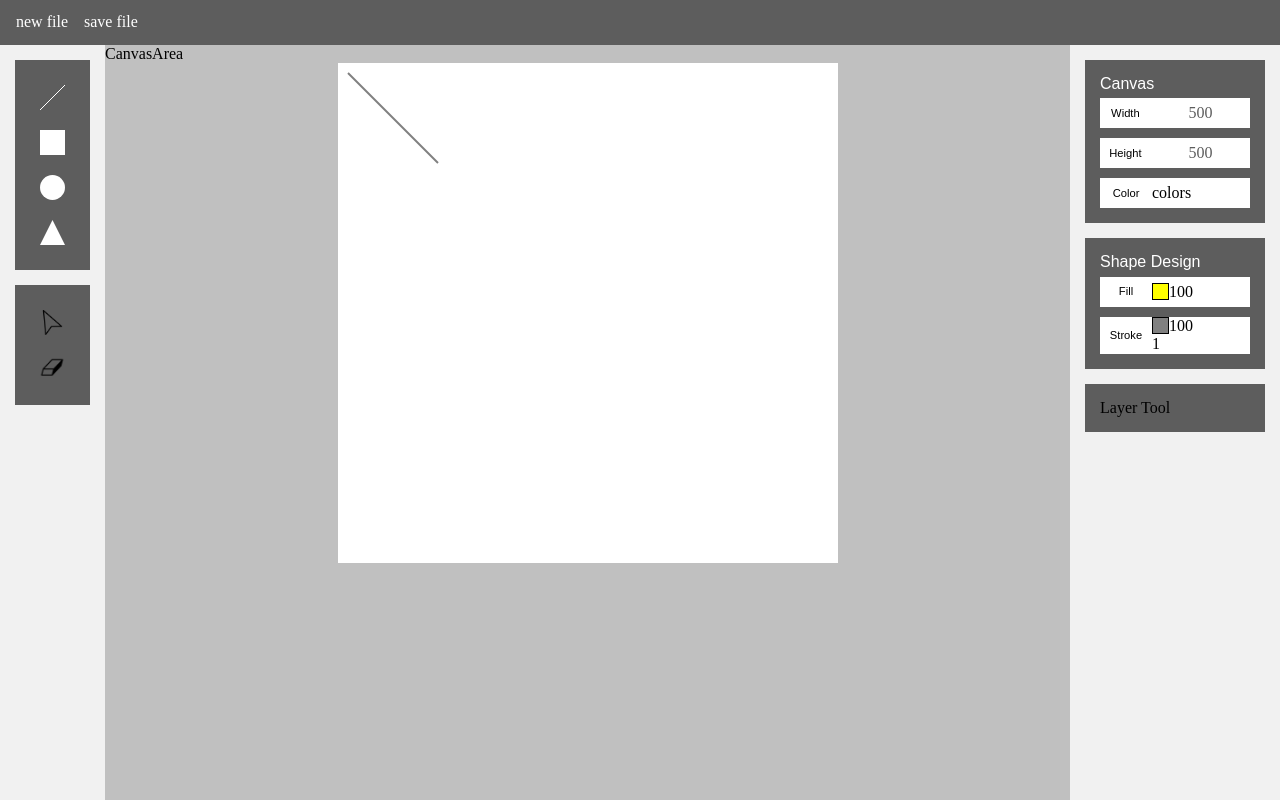
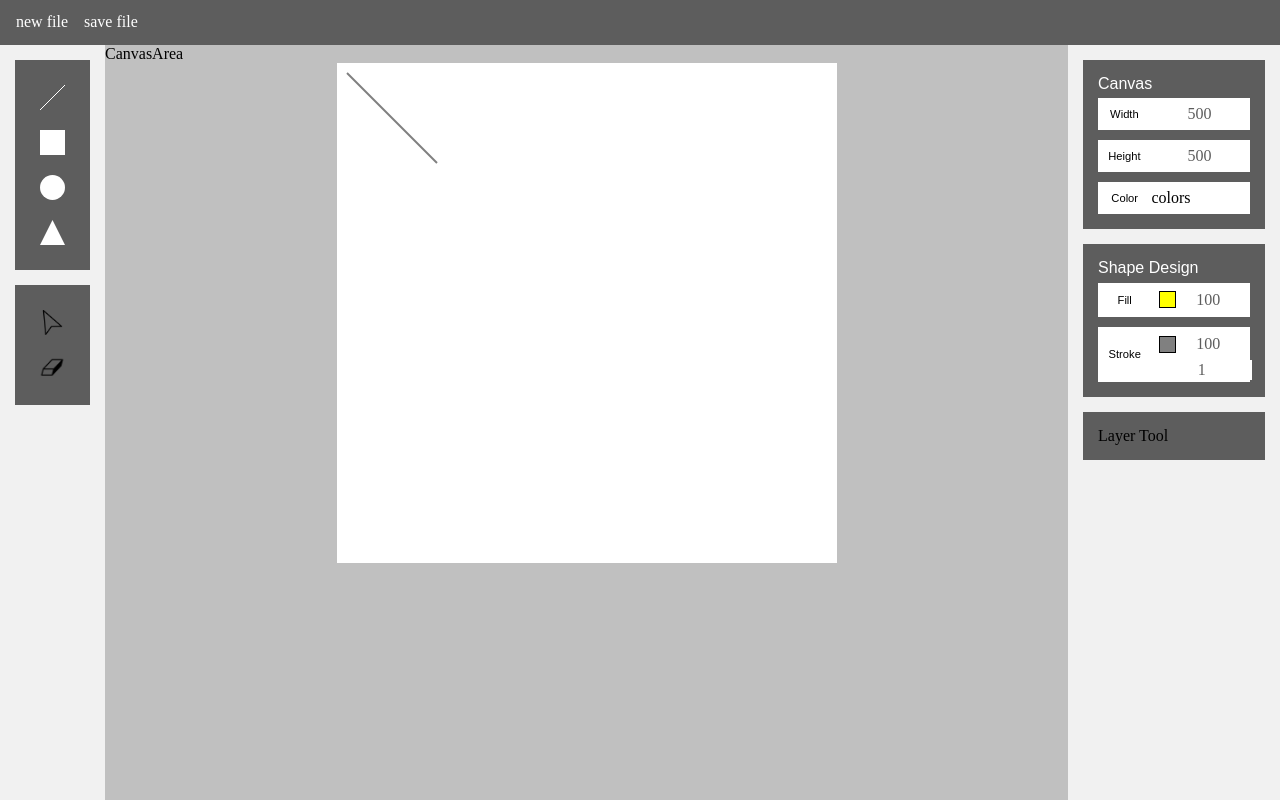
Before and after one commit to yyijoo/react-vector-drawingtool, a React (Create React App) app: page / in a window 1280 px wide. Built offline with nearby package versions, Linux system fonts and the light colour scheme.

Commit message:
refactor: Edit style in editShapeTool and Combine styled elements into one component

```diff
--- a/src/component/Boxes.js
+++ b/src/component/Boxes.js
@@ -41,6 +41,7 @@ export const ToolItem = styled.div`
   justify-content: center;
   margin-bottom: 10px;
   align-items: center;
+  border: white 1px solid;
 
   :last-child {
     margin-bottom: 0;
@@ -58,16 +59,19 @@ export const ToolItemValue = styled.span`
   width: 70%;
   display: flex;
   flex-direction: column;
+  border: white 1px solid;
 `;
 
 export const Item = styled.div`
   display: flex;
   align-items: center;
+  justify-content: center;
+  padding: 5px;
 `;
 
 export const Input = styled.input`
   border: none;
-  width: 70%;
+  width: ${props => (props.width ? props.width : 70)}%;
   cursor: pointer;
   color: ${colors.inputText};
   text-align: center;
--- a/src/container/EditShapeTool.js
+++ b/src/container/EditShapeTool.js
@@ -16,29 +16,6 @@ import styled from "styled-components";
 import { BlockPicker } from "react-color";
 import { editColorFill, editColorStroke } from "redux/action/editShapeAction";
 
-const PickerBox = styled.div`
-  position: absolute;
-  top: 30px;
-  left: -77px;
-`;
-
-const ColorPicker = ({ color, onChange }) => {
-  return (
-    <PickerBox>
-      <BlockPicker color={color} onChange={onChange} />
-    </PickerBox>
-  );
-};
-
-const ColorPickerButton = styled.span`
-  display: inline-block;
-  background-color: ${props => (props.color ? props.color : "")};
-  width: 15px;
-  height: 15px;
-  border: 1px solid black;
-  position: relative;
-`;
-
 class ColorOpacController extends Component {
   state = {
     showPicker: false
@@ -47,9 +24,29 @@ class ColorOpacController extends Component {
   render() {
     const { showPicker } = this.state;
     const { color, opacity, editColor } = this.props;
-    const Span = styled.span`
-      text-align: center;
+
+    const ColorPickerButton = styled.span`
+      display: inline-block;
+      background-color: ${props => (props.color ? props.color : "")};
+      width: 15px;
+      height: 15px;
+      border: 1px solid black;
+      position: relative;
     `;
+
+    const ColorPicker = ({ color, onChange }) => {
+      const PickerBox = styled.div`
+        position: absolute;
+        top: 30px;
+        left: -77px;
+      `;
+
+      return (
+        <PickerBox>
+          <BlockPicker color={color} onChange={onChange} />
+        </PickerBox>
+      );
+    };
     return (
       <Item>
         <ColorPickerButton
@@ -58,7 +55,7 @@ class ColorOpacController extends Component {
         >
           {showPicker ? <ColorPicker color={color} onChange={editColor} /> : ""}
         </ColorPickerButton>
-        <Span>{opacity}</Span>
+        <Input value={opacity} />
       </Item>
     );
   }
@@ -89,7 +86,7 @@ class EditShapeTool extends Component {
                 opacity={editValues.strokeOpacity}
                 editColor={editColorStroke}
               />
-              <Item>{editValues.strokeWidth}</Item>
+              <Input value={editValues.strokeWidth} width="100" />
             </ToolItemValue>
           </ToolItem>
         </ToolBoxLeft>
```
